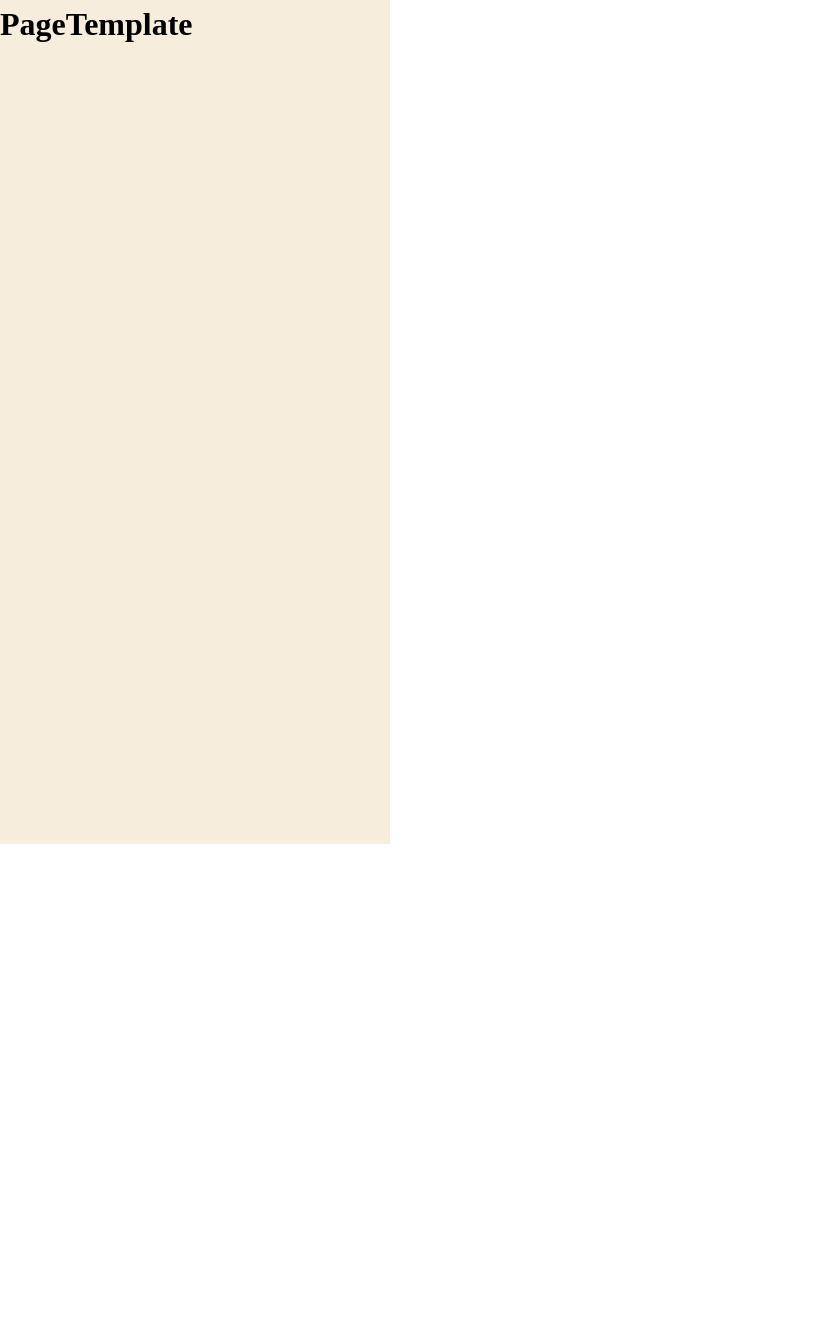
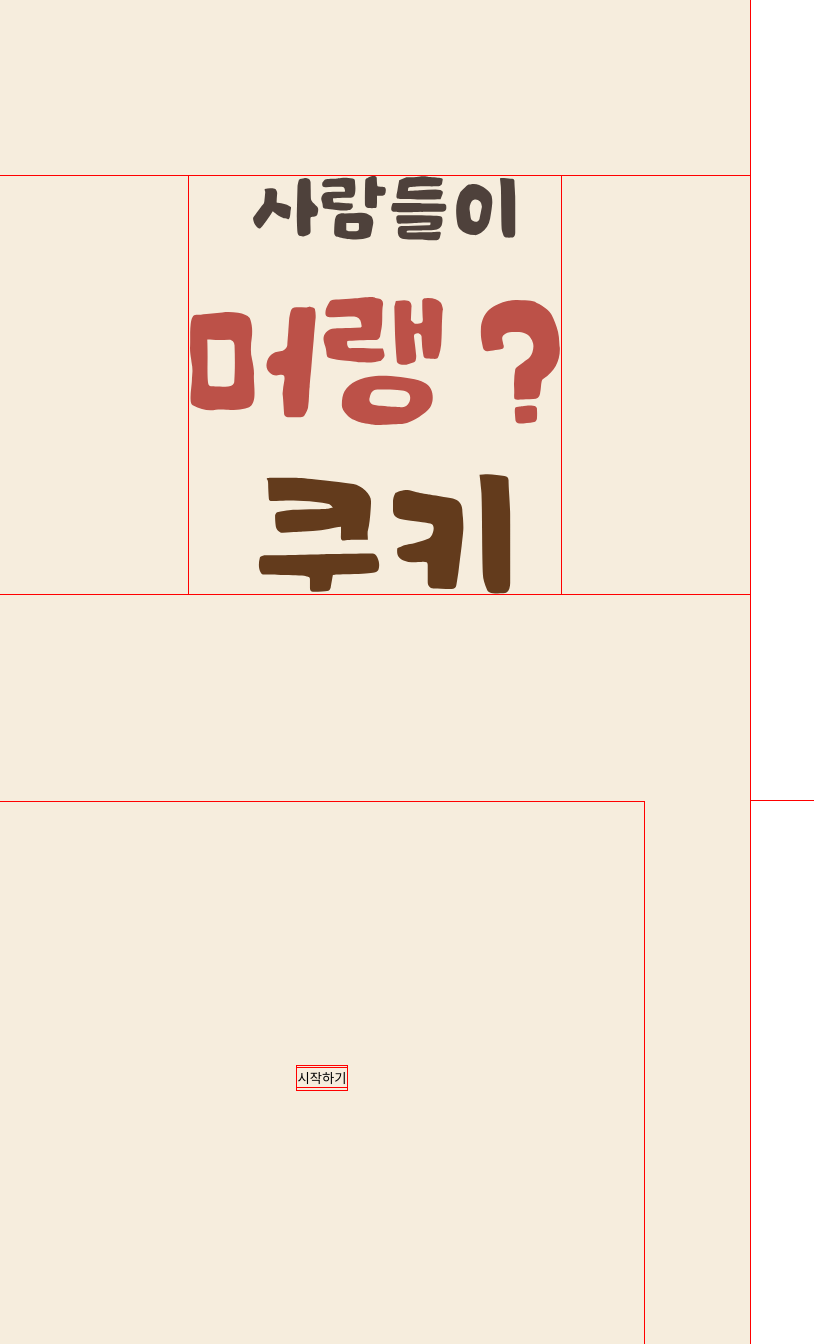
Before and after one commit to devBuzz142/numanku-fe, a React (Create React App) app: page /make/intro in a window 1280 px wide. Before the commit this address had no page. Shown: the top 1344 px of the page, without its empty margins (0-814 px from the left). Before the commit the page ends 844 px from the top, so only its background shows below. Built offline with nearby package versions, Linux system fonts and the light colour scheme.

Commit message:
feat: MakeIntroPage init

```diff
--- a/src/App.jsx
+++ b/src/App.jsx
@@ -1,11 +1,12 @@
 import { Route, Routes } from 'react-router-dom';
 
-import PageTemplate from "./pages/PageTemplate/PageTemplate";
-import ViewDesignPage from "./pages/ViewDesignPage/ViewDesignPage";
-import ViewMainPage from "./pages/ViewMainPage/ViewMainPage";
+import PageTemplate from './pages/PageTemplate/PageTemplate';
+import ViewDesignPage from './pages/ViewDesignPage/ViewDesignPage';
+import ViewMainPage from './pages/ViewMainPage/ViewMainPage';
 import MakeDesignPage from './pages/MakeDesignPage/MakeDesignPage';
 import MakeInfoPage from './pages/MakeInfoPage/MakeInfoPage';
 import HomePage from './pages/HomePage/HomePage';
+import MakeIntroPage from './pages/MakeIntroPage/MakeIntroPage';
 import MakeQRPage from './pages/MakeQRPage/MakeQRPage';
 
 function App() {
@@ -16,6 +17,7 @@ function App() {
         <Route path="/view" element={<ViewMainPage />} />
         <Route path="/view/design" element={<ViewDesignPage />} />
         <Route path="/make" element={<MakeInfoPage />} />
+        <Route path="/make/intro" element={<MakeIntroPage />} />
         <Route path="/make/info" element={<MakeInfoPage />} />
         <Route path="/make/design" element={<MakeDesignPage />} />
         <Route path="/make/qr" element={<MakeQRPage />} />
--- a/src/commons/style/GlobalStyle.jsx
+++ b/src/commons/style/GlobalStyle.jsx
@@ -1,4 +1,4 @@
-import { Global, css } from "@emotion/react";
+import { Global, css } from '@emotion/react';
 
 const GlobalStyle = () => {
   return (
@@ -10,6 +10,8 @@ const GlobalStyle = () => {
           margin: 0;
           padding: 0;
           border: none;
+
+          outline: 1px solid red;
         }
 
         *,
--- /dev/null
+++ b/src/components/Logo/Logo.jsx
@@ -0,0 +1,10 @@
+import logo from '../../assets/images/logo.svg';
+
+const Logo = ({ width, height }) => {
+  return (
+    <div className="logo">
+      <img src={logo} alt="logo" width={width} height={height} />
+    </div>
+  );
+};
+export default Logo;
--- /dev/null
+++ b/src/pages/MakeIntroPage/MakeIntroPage.jsx
@@ -0,0 +1,19 @@
+import Logo from '../../components/Logo/Logo';
+import * as S from './MakeIntroPage.style';
+
+const MakeIntroPage = () => {
+  return (
+    <S.MakeIntroPagerContaienr>
+      <S.LogoConatiner>
+        <Logo height={418} />
+      </S.LogoConatiner>
+      <S.MainContainer>
+        <S.ButtonWrapper>
+          <button type="button">시작하기</button>
+        </S.ButtonWrapper>
+      </S.MainContainer>
+    </S.MakeIntroPagerContaienr>
+  );
+};
+
+export default MakeIntroPage;
--- /dev/null
+++ b/src/pages/MakeIntroPage/MakeIntroPage.style.jsx
@@ -0,0 +1,33 @@
+import styled from '@emotion/styled';
+
+export const MakeIntroPagerContaienr = styled.div`
+  width: 100%;
+  height: 100%;
+
+  display: flex;
+  flex-direction: column;
+`;
+
+export const LogoConatiner = styled.div`
+  margin-top: 176px;
+
+  height: 418px;
+
+  display: flex;
+  justify-content: center;
+`;
+
+export const MainContainer = styled.div`
+  margin-top: 208px;
+
+  width: 644px;
+  height: 684px;
+
+  display: flex;
+  flex-direction: column;
+  align-items: center;
+`;
+
+export const ButtonWrapper = styled.div`
+  margin-top: 264px;
+`;
--- a/src/pages/PageTemplate/PageTemplate.jsx
+++ b/src/pages/PageTemplate/PageTemplate.jsx
@@ -1,12 +1,7 @@
 import * as S from './PageTemplate.style';
 
 const PageTemplate = ({ children }) => {
-  return (
-    <S.PageTemplateContainer>
-      <h1>PageTemplate</h1>
-      {children}
-    </S.PageTemplateContainer>
-  );
+  return <S.PageTemplateContainer>{children}</S.PageTemplateContainer>;
 };
 
 export default PageTemplate;
--- a/src/pages/PageTemplate/PageTemplate.style.jsx
+++ b/src/pages/PageTemplate/PageTemplate.style.jsx
@@ -1,8 +1,8 @@
-import styled from "@emotion/styled";
+import styled from '@emotion/styled';
 
 export const PageTemplateContainer = styled.div`
-  width: 390px;
-  height: 844px;
+  width: 750px;
+  height: 1624px;
 
   background-color: #f6eddd;
 `;
```
Also changed, not shown: src/assets/images/logo.svg (added), src/components/Logo/Logo.style.jsx (added), 1 other file (tests, documents, lock files or other folders).
